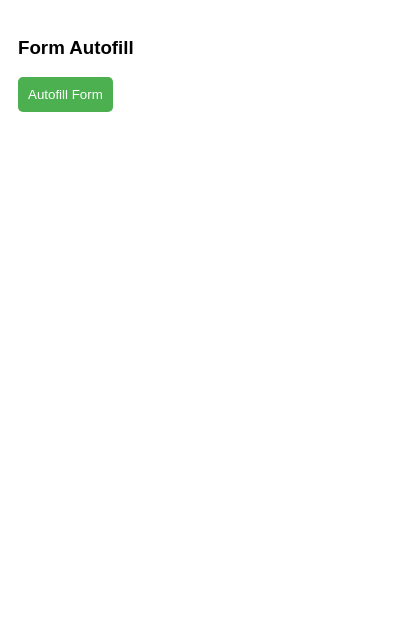
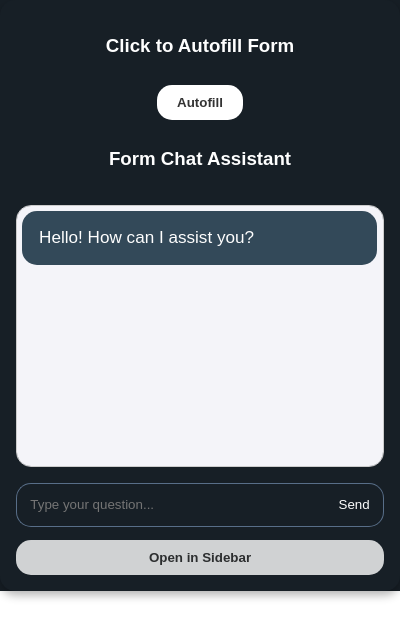
Before and after one commit to AnishaShende/Taxes-Chrome-Extension, a browser extension: page popup.html in a window 400 px wide. Drawn offline with Linux system fonts and the light colour scheme.

Commit message:
Update popup.html

```diff
--- a/popup.html
+++ b/popup.html
@@ -3,31 +3,37 @@
   <head>
     <meta charset="UTF-8" />
     <meta name="viewport" content="width=device-width, initial-scale=1.0" />
-    <title>Popup</title>
-    <style>
-      body {
-        font-family: Arial, sans-serif;
-        width: 200px;
-        padding: 10px;
-      }
-      button {
-        padding: 10px;
-        background-color: #4caf50;
-        color: white;
-        border: none;
-        border-radius: 5px;
-        cursor: pointer;
-      }
-      button:hover {
-        background-color: #45a049;
-      }
-    </style>
+    <link rel="stylesheet" href="styles/styles.css" />
+    <title>Chatbot UI</title>
   </head>
   <body>
-    <h3>Form Autofill</h3>
-    <p id="message"></p>
-    <button id="autofillButton">Autofill Form</button>
-
+    <main>
+      <div class="chatbot-container">
+        <div class="chatbot-header">
+          <h3 class="heading">Click to Autofill Form</h3>
+          <button class="autofill-button">Autofill</button>
+          <h3 class="form-chat-assistant">Form Chat Assistant</h3>
+        </div>
+        <div class="chatbot-conversation-container">
+          <div class="speech speech-ai">Hello! How can I assist you?</div>
+        </div>
+        <div class="chatbot-input-container">
+          <input
+            type="text"
+            id="chatbox-input"
+            placeholder="Type your question..."
+          />
+          <button id="chatbox-send">Send</button>
+        </div>
+        <button
+          id="open-sidebar-button"
+          class="autofill-button"
+          style="opacity: 0.8; margin-top: 1em; width: 100%"
+        >
+          Open in Sidebar
+        </button>
+      </div>
+    </main>
     <script src="scripts/popup.js"></script>
   </body>
 </html>
```
